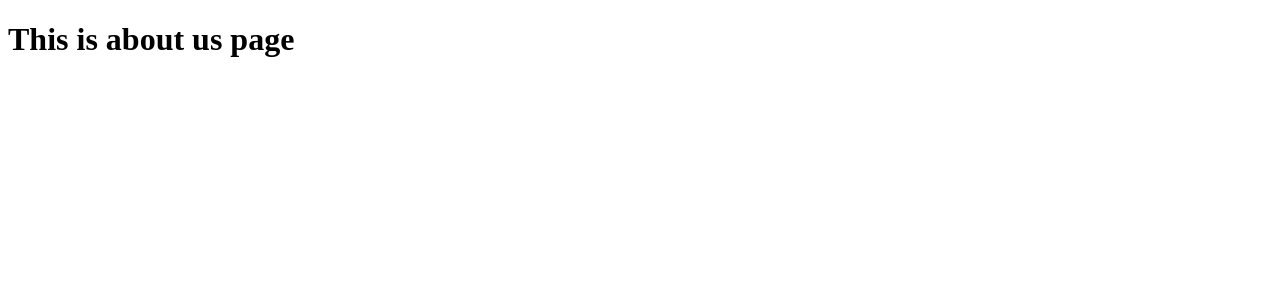
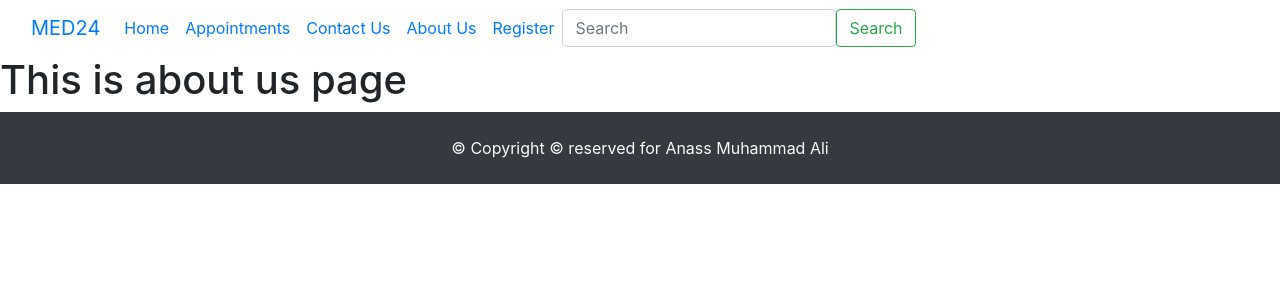
Before and after one commit to syricano/my_clinic, a Django app: page /about/ in a window 1280 px wide. Shown: the top 300 px of the page. Run offline with Django 4.2, Linux system fonts and the light colour scheme; some libraries are stand-ins or nearby versions.

Commit message:
:add nav bar to base.html and style , script and link all pages of apps together

```diff
--- a/about/urls.py
+++ b/about/urls.py
@@ -1,6 +1,8 @@
 from . import views
 from django.urls import path
 
+
+app_name = 'about'
 # URL patterns list for the 'about' app
 urlpatterns = [
     # Define a URL pattern for the AboutUs view
--- a/booking/urls.py
+++ b/booking/urls.py
@@ -1,6 +1,7 @@
 from . import views
 from django.urls import path
 
+app_name = 'booking'
 # URL patterns list for the 'booking' app
 urlpatterns = [
     # Define a URL pattern for the makeAppointment view
--- a/contact/urls.py
+++ b/contact/urls.py
@@ -1,6 +1,8 @@
 from . import views
 from django.urls import path
 
+
+app_name = 'contact'
 # URL patterns list for the 'contact' app
 urlpatterns = [
     # Define a URL pattern for the ContactUs view
--- a/register/urls.py
+++ b/register/urls.py
@@ -1,6 +1,8 @@
 from . import views
 from django.urls import path
 
+
+app_name = 'register'
 # URL patterns list for the 'register' app
 urlpatterns = [
     # Define a URL pattern for the RegisterUser view
--- a/templates/about.html
+++ b/templates/about.html
@@ -1,11 +1,6 @@
-<!DOCTYPE html>
-<html lang="en">
-<head>
-    <meta charset="UTF-8">
-    <meta name="viewport" content="width=device-width, initial-scale=1.0">
-    <title>Document</title>
-</head>
-<body>
+{% extends 'base.html' %}
+
+{% block content %}
     <h1>This is about us page</h1>
-</body>
-</html>
+
+{% endblock %}
--- a/templates/base.html
+++ b/templates/base.html
@@ -1,3 +1,5 @@
+{% load static %}
+
 <!DOCTYPE html>
 <html lang="en">
 <head>
@@ -8,6 +10,8 @@
     <meta name="keywords" content="Aesthetic Clinic, Filler, botox, fit-lifting">
     <meta name="viewport" content="width=device-width, initial-scale=1.0">
     <meta name="author" content="Anass Muhammad Ali">
+    <link rel="stylesheet" href="https://cdn.jsdelivr.net/npm/bootstrap@4.0.0/dist/css/bootstrap.min.css" integrity="sha384-Gn5384xqQ1aoWXA+058RXPxPg6fy4IWvTNh0E263XmFcJlSAwiGgFAW/dAiS6JXm" crossorigin="anonymous">
+    <link rel="stylesheet" type="text/css" href="{% static 'css/style.css' %}">
 
     <title>MED24 Aesthetic Clinic</title>
 </head>
@@ -15,17 +19,65 @@
     <!--Header-->
     <header>
 
+        <!--Navigation Bar-->
+        <nav class="navbar navbar-expand-lg bg-body-tertiary">
+            <div class="container-fluid">
+              <a class="navbar-brand" href="{% url 'home' %}">MED24</a>
+              <button class="navbar-toggler" type="button" data-bs-toggle="collapse" data-bs-target="#navbarSupportedContent" aria-controls="navbarSupportedContent" aria-expanded="false" aria-label="Toggle navigation">
+                <span class="navbar-toggler-icon"></span>
+              </button>
+              <div class="collapse navbar-collapse" id="navbarSupportedContent">
+                <ul class="navbar-nav me-auto mb-2 mb-lg-0">
+                  <li class="nav-item">
+                    <a class="nav-link active" aria-current="page" href="{% url 'home' %}">Home</a>
+                  </li>
+                  <li class="nav-item">
+                    <a class="nav-link" href="{% url 'booking:appointments' %}">Appointments</a>
+                  </li>
+                  <li class="nav-item">
+                    <a class="nav-link" href="{% url 'contact:contact' %}">Contact Us</a>
+                  </li>
+                  <li class="nav-item">
+                    <a class="nav-link" href="{% url 'about:about' %}">About Us</a>
+                  </li>
+                  <li class="nav-item">
+                    <a class="nav-link" href="{% url 'register:register' %}">Register</a>
+                  </li>
+                </ul>
+                <form class="d-flex" role="search">
+                  <input class="form-control me-2" type="search" placeholder="Search" aria-label="Search">
+                  <button class="btn btn-outline-success" type="submit">Search</button>
+                </form>
+              </div>
+            </div>
+          </nav>
+
     </header>
 
     <!--Main-->
     <main>
+        {% block content %}
+        <div class="container">
+
+        </div>
+        {% endblock %}
 
     </main>
 
     <!--Footer-->
-    <footer>
-        <p>Copyright © reserved for Anass Muhammad Ali</p>
+    <footer class="bg-dark text-light py-4">
+        <div class="container">
+            <div class="row">
+                <div class="col-12 text-center">
+                    &copy; Copyright © reserved for Anass Muhammad Ali
+                </div>
+            </div>
+        </div>
     </footer>
+    <script src="{% static 'js/script.js' %}"></script>
+    <script src="https://code.jquery.com/jquery-3.2.1.slim.min.js" integrity="sha384-KJ3o2DKtIkvYIK3UENzmM7KCkRr/rE9/Qpg6aAZGJwFDMVNA/GpGFF93hXpG5KkN" crossorigin="anonymous"></script>
+<script src="https://cdn.jsdelivr.net/npm/popper.js@1.12.9/dist/umd/popper.min.js" integrity="sha384-ApNbgh9B+Y1QKtv3Rn7W3mgPxhU9K/ScQsAP7hUibX39j7fakFPskvXusvfa0b4Q" crossorigin="anonymous"></script>
+<script src="https://cdn.jsdelivr.net/npm/bootstrap@4.0.0/dist/js/bootstrap.min.js" integrity="sha384-JZR6Spejh4U02d8jOt6vLEHfe/JQGiRRSQQxSfFWpi1MquVdAyjUar5+76PVCmYl" crossorigin="anonymous"></script>
 
 </body>
 </html>
--- a/templates/register.html
+++ b/templates/register.html
@@ -1 +1,6 @@
+{% extends 'base.html' %}
+
+{% block content %}
 <h1>This is user registration page</h1>
+
+{% endblock %}
```
Also changed, not shown: templates/booking.html (+3 -14 lines), templates/contact.html (+5 -10 lines), static/css/style.css (added), static/js/script.js (added).
